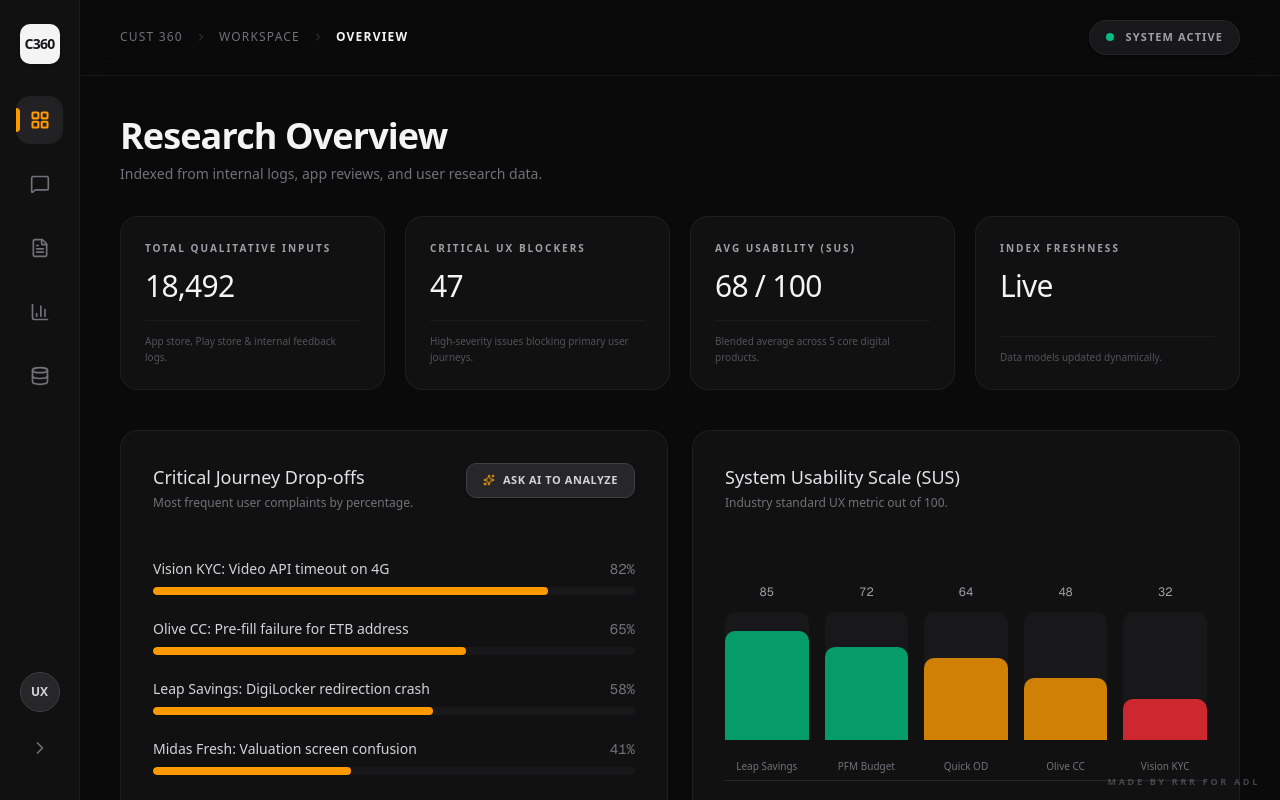
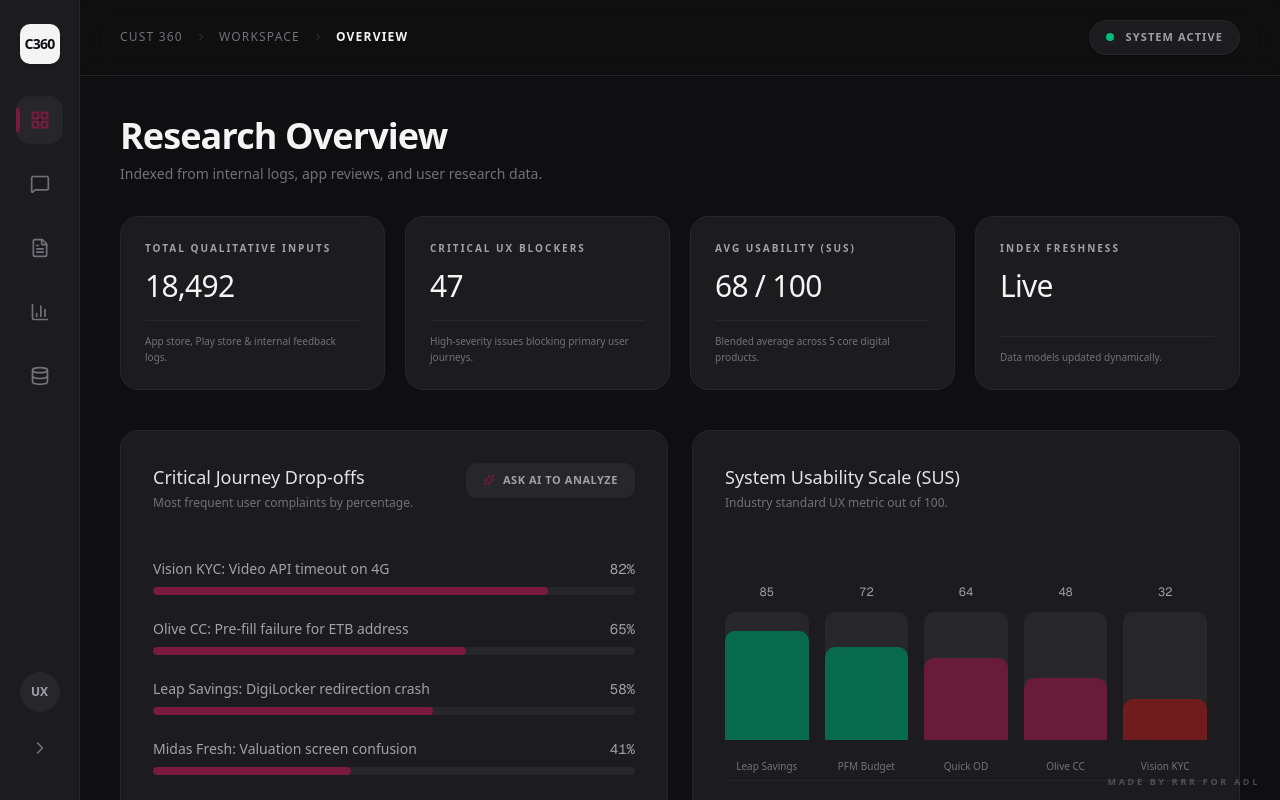
Before and after one commit to saadahmed263/cust-360-dashboard, a Next.js app: page / in a window 1280 px wide. Built offline with nearby package versions, Linux system fonts and the light colour scheme.

Commit message:
Updated page.tsx

```diff
--- a/app/page.tsx
+++ b/app/page.tsx
@@ -105,7 +105,6 @@ export default function Page() {
     { id: 'data', icon: Database, label: 'Data Sources' },
   ]
 
-  // --- FABRICATED INTERNAL PRODUCT DATA ---
   const stats = [
     { label: 'Total Qualitative Inputs', value: '18,492', context: 'App store, Play store & internal feedback logs.' },
     { label: 'Critical UX Blockers', value: '47', context: 'High-severity issues blocking primary user journeys.' },
@@ -131,14 +130,14 @@ export default function Page() {
 
   if (isBooting) {
     return (
-      <div className="flex flex-col items-center justify-center h-screen bg-[#0a0a0a] text-zinc-100 antialiased" style={{ fontFamily: 'system-ui, -apple-system, sans-serif' }}>
+      <div className="flex flex-col items-center justify-center h-screen bg-[#0F0F11] text-zinc-100 antialiased" style={{ fontFamily: 'system-ui, -apple-system, sans-serif' }}>
         <div className="flex flex-col items-center gap-6 animate-pulse">
           <div className="w-16 h-16 bg-zinc-100 rounded-2xl flex items-center justify-center shadow-[0_0_30px_rgba(255,255,255,0.1)]">
-            <span className="text-2xl font-black text-zinc-900 tracking-tighter">C360</span>
+            <span className="text-2xl font-black text-[#0F0F11] tracking-tighter">C360</span>
           </div>
           <div className="flex flex-col items-center gap-2">
             <h1 className="text-sm tracking-[0.4em] text-zinc-400 uppercase font-medium">Cust 360</h1>
-            <p className="text-[10px] text-amber-500 tracking-widest uppercase">System Initialization...</p>
+            <p className="text-[10px] text-[#7A1A3E] tracking-widest uppercase">System Initialization...</p>
           </div>
         </div>
       </div>
@@ -146,14 +145,14 @@ export default function Page() {
   }
 
   return (
-    <div className="flex h-screen bg-[#0a0a0a] text-zinc-100 antialiased selection:bg-amber-500/30 animate-in fade-in duration-700 relative" style={{ fontFamily: 'system-ui, -apple-system, sans-serif' }}>
+    <div className="flex h-screen bg-[#0F0F11] text-zinc-100 antialiased selection:bg-[#7A1A3E]/30 animate-in fade-in duration-700 relative" style={{ fontFamily: 'system-ui, -apple-system, sans-serif' }}>
 
-      <aside className={`${isSidebarExpanded ? 'w-64' : 'w-20'} bg-[#111111] flex flex-col py-6 gap-8 border-r border-zinc-800/60 z-20 transition-all duration-300 ease-in-out relative`}>
+      <aside className={`${isSidebarExpanded ? 'w-64' : 'w-20'} bg-[#1C1C1F] flex flex-col py-6 gap-8 border-r border-[#27272A] z-20 transition-all duration-300 ease-in-out relative`}>
         <div className={`flex items-center px-5 ${isSidebarExpanded ? 'justify-start' : 'justify-center'} h-10`}>
           <div className="w-10 h-10 bg-zinc-100 rounded-lg flex items-center justify-center flex-shrink-0 shadow-sm relative group cursor-default">
-            <span className="text-sm font-black text-zinc-900 tracking-tighter">C360</span>
+            <span className="text-sm font-black text-[#0F0F11] tracking-tighter">C360</span>
             {!isSidebarExpanded && (
-              <div className="absolute left-14 bg-zinc-800 text-zinc-100 text-[10px] font-semibold tracking-wider uppercase px-3 py-1.5 rounded opacity-0 group-hover:opacity-100 pointer-events-none transition-opacity whitespace-nowrap z-50">Cust 360</div>
+              <div className="absolute left-14 bg-[#27272A] text-zinc-100 text-[10px] font-semibold tracking-wider uppercase px-3 py-1.5 rounded opacity-0 group-hover:opacity-100 pointer-events-none transition-opacity whitespace-nowrap z-50">Cust 360</div>
             )}
           </div>
           {isSidebarExpanded && (
@@ -169,8 +168,8 @@ export default function Page() {
             const IconComponent = item.icon;
             const isActive = activeTab === item.id;
             return (
-              <button key={item.id} onClick={() => setActiveTab(item.id)} className={`w-full h-12 rounded-xl flex items-center ${isSidebarExpanded ? 'justify-start px-4' : 'justify-center'} transition-all duration-200 group relative ${isActive ? 'bg-zinc-800/80 text-amber-500 shadow-inner' : 'text-zinc-500 hover:bg-zinc-800/50 hover:text-zinc-300'}`} title={!isSidebarExpanded ? item.label : undefined}>
-                {isActive && <div className="absolute left-0 w-1 h-6 bg-amber-500 rounded-r-full transition-all duration-300"></div>}
+              <button key={item.id} onClick={() => setActiveTab(item.id)} className={`w-full h-12 rounded-xl flex items-center ${isSidebarExpanded ? 'justify-start px-4' : 'justify-center'} transition-all duration-200 group relative ${isActive ? 'bg-[#27272A] text-[#7A1A3E] shadow-inner' : 'text-zinc-500 hover:bg-[#27272A]/50 hover:text-zinc-300'}`} title={!isSidebarExpanded ? item.label : undefined}>
+                {isActive && <div className="absolute left-0 w-1 h-6 bg-[#7A1A3E] rounded-r-full transition-all duration-300"></div>}
                 <div className="flex items-center gap-4">
                   <IconComponent className="w-5 h-5 flex-shrink-0" strokeWidth={isActive ? 2.5 : 2} />
                   {isSidebarExpanded && <span className="text-sm font-medium whitespace-nowrap overflow-hidden transition-opacity">{item.label}</span>}
@@ -181,17 +180,17 @@ export default function Page() {
         </nav>
 
         <div className={`mt-auto flex ${isSidebarExpanded ? 'flex-row px-5 justify-between' : 'flex-col items-center gap-4'} w-full pb-2`}>
-          <div className="w-10 h-10 bg-zinc-800 border border-zinc-700 rounded-full flex items-center justify-center flex-shrink-0 cursor-pointer hover:border-zinc-400 transition-colors">
-            <span className="text-xs font-semibold text-zinc-300">UX</span>
+          <div className="w-10 h-10 bg-[#27272A] border border-[#27272A] rounded-full flex items-center justify-center flex-shrink-0 cursor-pointer hover:border-[#A1A1AA] transition-colors">
+            <span className="text-xs font-semibold text-[#A1A1AA]">UX</span>
           </div>
-          <button onClick={() => setIsSidebarExpanded(!isSidebarExpanded)} className="w-10 h-10 flex items-center justify-center rounded-xl text-zinc-500 hover:text-zinc-300 hover:bg-zinc-800/50 transition-colors">
+          <button onClick={() => setIsSidebarExpanded(!isSidebarExpanded)} className="w-10 h-10 flex items-center justify-center rounded-xl text-zinc-500 hover:text-zinc-300 hover:bg-[#27272A]/50 transition-colors">
             <ChevronLeft className={`w-5 h-5 transition-transform duration-300 ${!isSidebarExpanded ? 'rotate-180' : ''}`} />
           </button>
         </div>
       </aside>
 
-      <div className="flex flex-col flex-1 overflow-hidden relative bg-[#0a0a0a]">
-        <header className="px-10 py-5 z-10 border-b border-zinc-800/60 bg-[#0a0a0a]/80 backdrop-blur-md flex-shrink-0 transition-all duration-300">
+      <div className="flex flex-col flex-1 overflow-hidden relative bg-[#0F0F11]">
+        <header className="px-10 py-5 z-10 border-b border-[#27272A] bg-[#0F0F11]/80 backdrop-blur-md flex-shrink-0 transition-all duration-300">
           <div className="flex items-center justify-between">
             <div className="flex items-center gap-3 text-xs tracking-wider">
               <span className="text-zinc-500 font-medium uppercase tracking-widest hidden sm:inline-block">Cust 360</span>
@@ -200,16 +199,15 @@ export default function Page() {
               <ChevronRight className="w-3 h-3 text-zinc-700 hidden sm:inline-block" />
               <span className="text-zinc-100 font-bold uppercase tracking-widest">{navItems.find(i => i.id === activeTab)?.label}</span>
             </div>
-            <div className="flex items-center gap-3 text-[11px] font-semibold bg-zinc-900 px-4 py-2 rounded-full border border-zinc-800 shadow-sm">
-              <div className={`w-2 h-2 rounded-full ${isLoading ? 'bg-amber-500 animate-pulse' : 'bg-emerald-500'}`}></div>
-              <span className={isLoading ? 'text-amber-500 uppercase tracking-widest' : 'text-zinc-400 uppercase tracking-widest'}>{isLoading ? 'Processing...' : 'System Active'}</span>
+            <div className="flex items-center gap-3 text-[11px] font-semibold bg-[#1C1C1F] px-4 py-2 rounded-full border border-[#27272A] shadow-sm">
+              <div className={`w-2 h-2 rounded-full ${isLoading ? 'bg-[#7A1A3E] animate-pulse' : 'bg-emerald-500'}`}></div>
+              <span className={isLoading ? 'text-[#7A1A3E] uppercase tracking-widest' : 'text-zinc-400 uppercase tracking-widest'}>{isLoading ? 'Processing...' : 'System Active'}</span>
             </div>
           </div>
         </header>
 
         <main className="flex-1 overflow-y-auto scroll-smooth relative flex flex-col pb-12 transition-all duration-300">
 
-          {/* VIEW: DASHBOARD */}
           {activeTab === 'dashboard' && (
             <div className="max-w-7xl mx-auto w-full p-10 flex flex-col gap-8 animate-in fade-in duration-300">
               <div>
@@ -219,21 +217,19 @@ export default function Page() {
 
               <div className="grid grid-cols-4 gap-5">
                 {stats.map((stat, i) => (
-                  <div key={i} className="group flex flex-col justify-between bg-[#111111] border border-zinc-800/60 rounded-2xl p-6 transition-all duration-300 hover:-translate-y-1 hover:border-zinc-600">
+                  <div key={i} className="group flex flex-col justify-between bg-[#1C1C1F] border border-[#27272A] rounded-2xl p-6 transition-all duration-300 hover:-translate-y-1 hover:border-[#A1A1AA]">
                     <div>
-                      <p className="text-[10px] text-zinc-400 uppercase tracking-[0.2em] font-semibold mb-3">{stat.label}</p>
+                      <p className="text-[10px] text-[#A1A1AA] uppercase tracking-[0.2em] font-semibold mb-3">{stat.label}</p>
                       <p className="text-3xl font-light text-zinc-100 tracking-tight mb-4">{stat.value}</p>
                     </div>
-                    <p className="text-[10px] text-zinc-600 leading-relaxed border-t border-zinc-800/50 pt-3 group-hover:text-zinc-500 transition-colors">{stat.context}</p>
+                    <p className="text-[10px] text-zinc-500 leading-relaxed border-t border-[#27272A] pt-3 group-hover:text-[#A1A1AA] transition-colors">{stat.context}</p>
                   </div>
                 ))}
               </div>
 
-              {/* TWO COLUMN GRAPH LAYOUT */}
               <div className="grid grid-cols-1 lg:grid-cols-2 gap-6 mt-2">
 
-                {/* Graph 1: Top Friction Points (Horizontal) */}
-                <div className="bg-[#111111] border border-zinc-800/60 rounded-2xl p-8 hover:border-zinc-700 transition-colors flex flex-col h-full relative">
+                <div className="bg-[#1C1C1F] border border-[#27272A] rounded-2xl p-8 hover:border-[#A1A1AA]/50 transition-colors flex flex-col h-full relative">
                   <div className="flex items-start justify-between mb-8">
                     <div>
                       <h3 className="text-lg font-medium text-zinc-200 mb-1">Critical Journey Drop-offs</h3>
@@ -241,23 +237,22 @@ export default function Page() {
                     </div>
                     <button
                       onClick={() => setActiveTab('assistant')}
-                      className="px-4 py-2 bg-zinc-800 hover:bg-amber-500 text-zinc-300 hover:text-zinc-950 text-[11px] font-bold uppercase tracking-wider rounded-lg transition-all duration-300 flex items-center gap-2 border border-zinc-700 hover:border-amber-500 shadow-sm group"
+                      className="px-4 py-2 bg-[#27272A] hover:bg-[#7A1A3E] text-[#A1A1AA] hover:text-zinc-100 text-[11px] font-bold uppercase tracking-wider rounded-lg transition-all duration-300 flex items-center gap-2 border border-[#27272A] hover:border-[#7A1A3E] shadow-sm group"
                     >
-                      <Sparkles className="w-3 h-3 text-amber-500 group-hover:text-zinc-950 transition-colors" /> Ask AI to Analyze
+                      <Sparkles className="w-3 h-3 text-[#7A1A3E] group-hover:text-zinc-100 transition-colors" /> Ask AI to Analyze
                     </button>
                   </div>
                   <div className="space-y-6 flex-1 mt-4">
                     {frictionData.map((item, i) => (
                       <div key={i} className="flex flex-col gap-2">
-                        <div className="flex justify-between text-sm"><span className="text-zinc-300">{item.label}</span><span className="text-zinc-500 font-mono">{item.value}%</span></div>
-                        <div className="w-full h-2 bg-zinc-900 rounded-full overflow-hidden"><div className="h-full bg-amber-500 rounded-full transition-all duration-1000 ease-out" style={{ width: `${item.value}%` }}></div></div>
+                        <div className="flex justify-between text-sm"><span className="text-[#A1A1AA]">{item.label}</span><span className="text-zinc-400 font-mono">{item.value}%</span></div>
+                        <div className="w-full h-2 bg-[#27272A] rounded-full overflow-hidden"><div className="h-full bg-[#7A1A3E] rounded-full transition-all duration-1000 ease-out" style={{ width: `${item.value}%` }}></div></div>
                       </div>
                     ))}
                   </div>
                 </div>
 
-                {/* Graph 2: Product Usability Scores (Vertical Bars) */}
-                <div className="bg-[#111111] border border-zinc-800/60 rounded-2xl p-8 hover:border-zinc-700 transition-colors flex flex-col h-full">
+                <div className="bg-[#1C1C1F] border border-[#27272A] rounded-2xl p-8 hover:border-[#A1A1AA]/50 transition-colors flex flex-col h-full">
                   <div className="flex items-start justify-between mb-4">
                     <div>
                       <h3 className="text-lg font-medium text-zinc-200 mb-1">System Usability Scale (SUS)</h3>
@@ -265,27 +260,23 @@ export default function Page() {
                     </div>
                   </div>
 
-                  {/* Vertical Bar Chart Container */}
-                  <div className="flex items-end justify-between flex-1 mt-8 gap-4 h-48 border-b border-zinc-800 pb-2">
+                  <div className="flex items-end justify-between flex-1 mt-8 gap-4 h-48 border-b border-[#27272A] pb-2">
                     {productUsability.map((item, i) => (
                       <div key={i} className="flex flex-col items-center gap-3 w-1/5 group h-full justify-end relative">
-                        {/* Score Tooltip/Label */}
                         <div className="text-zinc-400 font-mono text-xs group-hover:text-zinc-100 transition-colors">{item.score}</div>
 
-                        {/* The Vertical Bar */}
-                        <div className="w-full bg-zinc-900 rounded-t-lg overflow-hidden flex items-end relative h-32 group-hover:bg-zinc-800 transition-colors">
+                        <div className="w-full bg-[#27272A] rounded-t-lg overflow-hidden flex items-end relative h-32 group-hover:bg-[#27272A]/80 transition-colors">
                           <div
-                            className={`w-full rounded-t-lg transition-all duration-1000 ease-out ${item.score > 70 ? 'bg-emerald-500/80' : item.score > 40 ? 'bg-amber-500/80' : 'bg-red-500/80'} group-hover:brightness-125`}
+                            className={`w-full rounded-t-lg transition-all duration-1000 ease-out ${item.score > 70 ? 'bg-emerald-700/80' : item.score > 40 ? 'bg-[#7A1A3E]/80' : 'bg-red-900/80'} group-hover:brightness-125`}
                             style={{ height: `${item.score}%` }}
                           ></div>
                         </div>
 
-                        {/* Product Label */}
                         <span className="text-[10px] text-zinc-500 text-center leading-tight mt-2 font-medium">{item.label}</span>
                       </div>
                     ))}
                   </div>
-                  <p className="text-[10px] text-zinc-600 uppercase tracking-widest mt-6">Note: Scores below 68 indicate marginal to poor usability requiring intervention.</p>
+                  <p className="text-[10px] text-zinc-500 uppercase tracking-widest mt-6">Note: Scores below 68 indicate marginal to poor usability requiring intervention.</p>
                 </div>
 
               </div>
@@ -298,19 +289,19 @@ export default function Page() {
                 <h1 className="text-4xl font-semibold text-zinc-100 tracking-tight mb-2">Data Sources</h1>
                 <p className="text-zinc-500 text-sm">Upload CSV or TXT exports to index them into the AI workspace.</p>
               </div>
-              <div onDragOver={handleDragOver} onDragLeave={handleDragLeave} onDrop={handleDrop} className={`flex-1 min-h-[300px] border-2 border-dashed rounded-2xl flex flex-col items-center justify-center transition-all duration-300 ${isDragging ? 'border-amber-500 bg-amber-500/5 scale-[1.01]' : 'border-zinc-800 bg-[#111111]/50 hover:border-zinc-600'}`}>
-                <div className={`w-16 h-16 rounded-full flex items-center justify-center mb-6 transition-colors duration-300 ${isDragging ? 'bg-amber-500/20 text-amber-500' : 'bg-zinc-800/80 text-zinc-400'}`}><UploadCloud className="w-8 h-8" /></div>
+              <div onDragOver={handleDragOver} onDragLeave={handleDragLeave} onDrop={handleDrop} className={`flex-1 min-h-[300px] border-2 border-dashed rounded-2xl flex flex-col items-center justify-center transition-all duration-300 ${isDragging ? 'border-[#7A1A3E] bg-[#7A1A3E]/5 scale-[1.01]' : 'border-[#27272A] bg-[#1C1C1F]/50 hover:border-[#A1A1AA]/50'}`}>
+                <div className={`w-16 h-16 rounded-full flex items-center justify-center mb-6 transition-colors duration-300 ${isDragging ? 'bg-[#7A1A3E]/20 text-[#7A1A3E]' : 'bg-[#27272A] text-zinc-400'}`}><UploadCloud className="w-8 h-8" /></div>
                 <h3 className="text-xl font-medium text-zinc-200 mb-2">{isDragging ? 'Drop files here' : 'Drag & drop files'}</h3>
                 <p className="text-zinc-500 text-sm mb-6 text-center max-w-sm">Support for CSV, TXT, and raw data exports. Files are processed securely in your local environment.</p>
               </div>
               {uploadedFiles.length > 0 && (
-                <div className="bg-[#111111] border border-zinc-800/60 rounded-2xl p-6 mt-2 animate-in slide-in-from-bottom-4 duration-300">
+                <div className="bg-[#1C1C1F] border border-[#27272A] rounded-2xl p-6 mt-2 animate-in slide-in-from-bottom-4 duration-300">
                   <h4 className="text-sm font-semibold text-zinc-400 uppercase tracking-widest mb-4">Indexed Files</h4>
                   <div className="space-y-3">
                     {uploadedFiles.map((file, idx) => (
-                      <div key={idx} className="flex items-center justify-between p-4 bg-zinc-900/50 border border-zinc-800 rounded-xl group hover:border-zinc-700 transition-colors">
+                      <div key={idx} className="flex items-center justify-between p-4 bg-[#0F0F11]/50 border border-[#27272A] rounded-xl group hover:border-[#A1A1AA]/50 transition-colors">
                         <div className="flex items-center gap-4">
-                          <File className="w-5 h-5 text-amber-500" />
+                          <File className="w-5 h-5 text-[#7A1A3E]" />
                           <div className="flex flex-col"><span className="text-sm font-medium text-zinc-200">{file.name}</span><span className="text-[11px] text-zinc-500 uppercase tracking-wider">{(file.size / 1024).toFixed(1)} KB</span></div>
                         </div>
                         <button onClick={() => removeFile(idx)} className="p-2 text-zinc-500 hover:text-red-400 hover:bg-red-400/10 rounded-lg transition-colors opacity-0 group-hover:opacity-100"><X className="w-4 h-4" /></button>
@@ -327,15 +318,15 @@ export default function Page() {
               <div className="flex-1 overflow-y-auto p-10 space-y-8">
                 {messages.length === 0 ? (
                   <div className="h-full flex flex-col items-center justify-center text-center opacity-50 select-none">
-                    <MessageSquare className="w-12 h-12 text-zinc-700 mb-4" />
+                    <MessageSquare className="w-12 h-12 text-[#A1A1AA] mb-4" />
                     <h2 className="text-xl font-medium text-zinc-400 mb-2">How can I help with your research?</h2>
-                    <p className="text-sm text-zinc-600 max-w-md">I have analyzed the indexed data. Ask me about sentiment trends, specific friction points, or feature requests.</p>
+                    <p className="text-sm text-[#A1A1AA] max-w-md">I have analyzed the indexed data. Ask me about sentiment trends, specific friction points, or feature requests.</p>
                   </div>
                 ) : (
                   messages.map(m => (
                     <div key={m.id} className={`flex ${m.role === 'user' ? 'justify-end' : 'justify-start'}`}>
-                      {m.role === 'assistant' && <div className="w-8 h-8 rounded bg-zinc-800 border border-zinc-700 flex items-center justify-center mr-4 flex-shrink-0 mt-1"><span className="text-[10px] font-bold text-zinc-400">AI</span></div>}
-                      <div className={`max-w-[85%] px-6 py-5 ${m.role === 'user' ? 'bg-zinc-200 text-zinc-950 rounded-2xl rounded-tr-sm font-medium shadow-md' : 'bg-transparent text-zinc-300 border-l-2 border-amber-500 pl-6 py-2'}`}>
+                      {m.role === 'assistant' && <div className="w-8 h-8 rounded bg-[#1C1C1F] border border-[#27272A] flex items-center justify-center mr-4 flex-shrink-0 mt-1"><span className="text-[10px] font-bold text-[#7A1A3E]">AI</span></div>}
+                      <div className={`max-w-[85%] px-6 py-5 ${m.role === 'user' ? 'bg-[#27272A] text-zinc-100 rounded-2xl rounded-tr-sm font-medium shadow-md' : 'bg-transparent text-zinc-300 border-l-2 border-[#7A1A3E] pl-6 py-2'}`}>
                         <p className="text-[15px] leading-relaxed whitespace-pre-wrap">{m.content}</p>
                       </div>
                     </div>
@@ -343,12 +334,12 @@ export default function Page() {
                 )}
                 <div ref={messagesEndRef} />
               </div>
-              <div className="p-6 bg-[#0a0a0a] border-t border-zinc-800/60 z-10">
+              <div className="p-6 bg-[#0F0F11] border-t border-[#27272A] z-10">
                 <form onSubmit={manualSubmit} className="relative group">
-                  <input type="text" value={localInput} onChange={(e) => setLocalInput(e.target.value)} placeholder="Message your research agent..." className="w-full bg-[#111111] border border-zinc-700 rounded-2xl pl-5 pr-14 py-4 outline-none text-zinc-100 placeholder-zinc-500 text-[15px] shadow-sm transition-all focus:border-amber-500 focus:ring-1 focus:ring-amber-500/50" autoComplete="off" />
-                  <button type="submit" disabled={!localInput.trim() || isLoading} className="absolute right-3 top-1/2 -translate-y-1/2 p-2 bg-zinc-800 text-zinc-400 rounded-xl hover:bg-amber-500 hover:text-zinc-950 disabled:opacity-50 transition-colors"><CornerDownLeft className="w-4 h-4" strokeWidth={2.5} /></button>
+                  <input type="text" value={localInput} onChange={(e) => setLocalInput(e.target.value)} placeholder="Message your research agent..." className="w-full bg-[#1C1C1F] border border-[#27272A] rounded-2xl pl-5 pr-14 py-4 outline-none text-zinc-100 placeholder-zinc-500 text-[15px] shadow-sm transition-all focus:border-[#7A1A3E] focus:ring-1 focus:ring-[#7A1A3E]/50" autoComplete="off" />
+                  <button type="submit" disabled={!localInput.trim() || isLoading} className="absolute right-3 top-1/2 -translate-y-1/2 p-2 bg-[#27272A] text-[#A1A1AA] rounded-xl hover:bg-[#7A1A3E] hover:text-zinc-100 disabled:opacity-50 transition-colors"><CornerDownLeft className="w-4 h-4" strokeWidth={2.5} /></button>
                 </form>
-                <p className="text-center text-[10px] text-zinc-600 mt-3 font-medium uppercase tracking-widest">Cust 360 AI responses are generated based on indexed data</p>
+                <p className="text-center text-[10px] text-[#A1A1AA] mt-3 font-medium uppercase tracking-widest">Cust 360 AI responses are generated based on indexed data</p>
               </div>
             </div>
           )}
```
